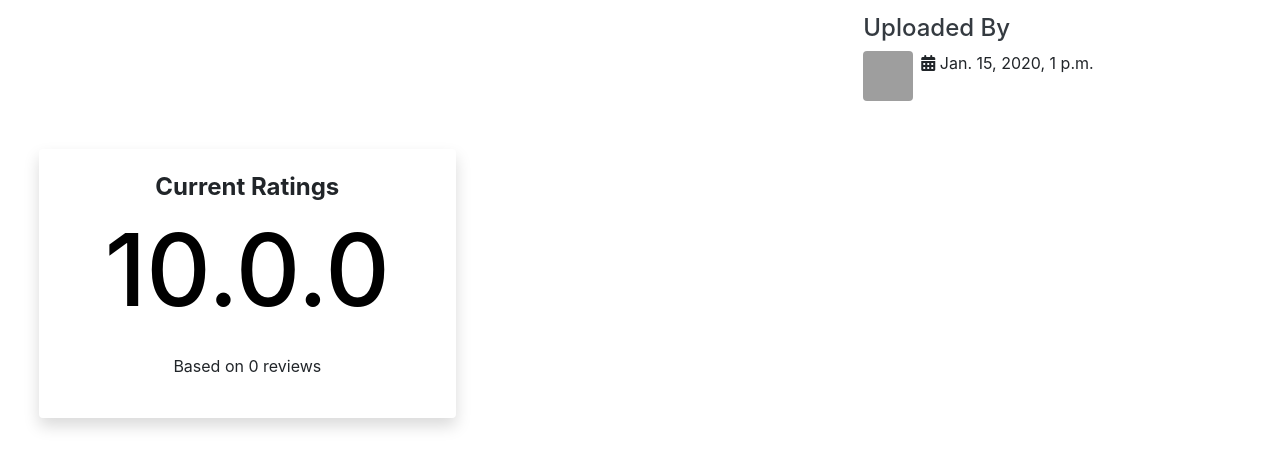
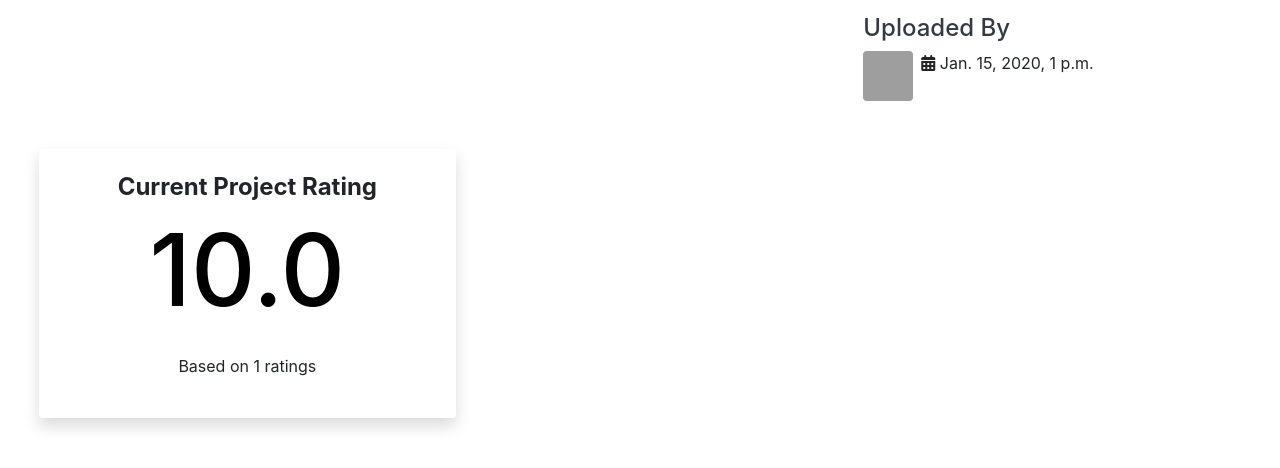
Before and after one commit to Reuben-Kipkemboi/Awwwards, a Django app: a page that uses app/templates/details.html in a window 1280 px wide. Shown: the part 146-614 px from the top of the page. Run offline with Django 4.2, Linux system fonts and the light colour scheme; tables that the repository leaves empty hold one stand-in row (values such as "Sample post"); some libraries are stand-ins or nearby versions; grey boxes are pictures that could not be loaded.

```diff
--- a/app/templates/details.html
+++ b/app/templates/details.html
@@ -18,7 +18,7 @@
                         <h4 class="desc text-dark">Uploaded By</h4>
                         <div class="d-flex flex-row user-info">
                             {% if project.user.profile.profile_pic.url %}
-                            <img class="rounded" src="{{ project.user.profile.profile_pic.url }}" height="40" width="40">
+                            <img class="rounded" src="{{ project.user.profile.profile_pic.url }}" id="user-profile-image">
                             {% else %}
                             <img class="rounded"
                                 src="https://cdn.icon-icons.com/icons2/1154/PNG/512/1486564400-account_81513.png"id="user-profile-image">
@@ -37,25 +37,24 @@
                 <div class="row mt-5">
                     <div class="col-md-4 rounded shadow p-4 mb-4 ml-4 clearfix">
 
-                        <h4 id="ratings-currently">Current Ratings</h4>
+                        <h4 id="ratings-currently">Current Project Rating</h4>
                         {% if ratings %}
                         {% for rating in ratings %}
                         <div class="">
                             <h1 class=" mb-4 mt-2 " id="rating-title">
-                                {{ rating.average }}.0</h1>
+                                {{ rating.average }}</h1>
 
-                            <p class="text-center">Based on {{ ratings_count|length  }} reviews</p>
+                            <p class="text-center">Based on {{count|length  }} ratings</p>
                         </div>
                         {% endfor %}
                         {% else %}
                         <div class="">
                             <h1 class="mb-4 mt-2" id="rating-title">0.0</h1>
-                            <p class="text-center">Based on {{ ratings_count|length  }} reviews</p>
+                            <p class="text-center">Based on {{ count|length  }} ratings</p>
                         </div>
                         {% endif %}
 
                     </div>
-
                 </div>
             </div>
         </div>
```
